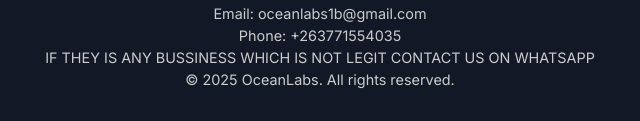
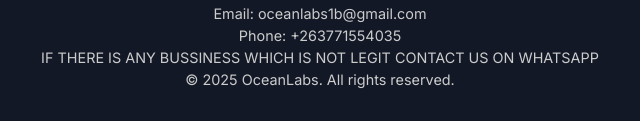
Before and after one commit to Macoder005/StartUp, a plain HTML site: page index.html in a window 1280 px wide. Shown: the part 689-810 px from the top of the page, 320-960 px from the left. Drawn offline with Linux system fonts and the light colour scheme; no server answers.

Commit message:
Update index.html

```diff
--- a/index.html
+++ b/index.html
@@ -543,7 +543,7 @@
   <h3>Contact Us</h3>
   <p>Email: oceanlabs1b@gmail.com</p>
   <p>Phone: +263771554035</p>
-<p>IF THEY IS ANY BUSSINESS WHICH IS NOT LEGIT CONTACT US ON WHATSAPP</p>
+<p>IF THERE IS ANY BUSSINESS WHICH IS NOT LEGIT CONTACT US ON WHATSAPP</p>
   <p>© 2025 OceanLabs. All rights reserved.</p>
 </footer>
 </body>
```
